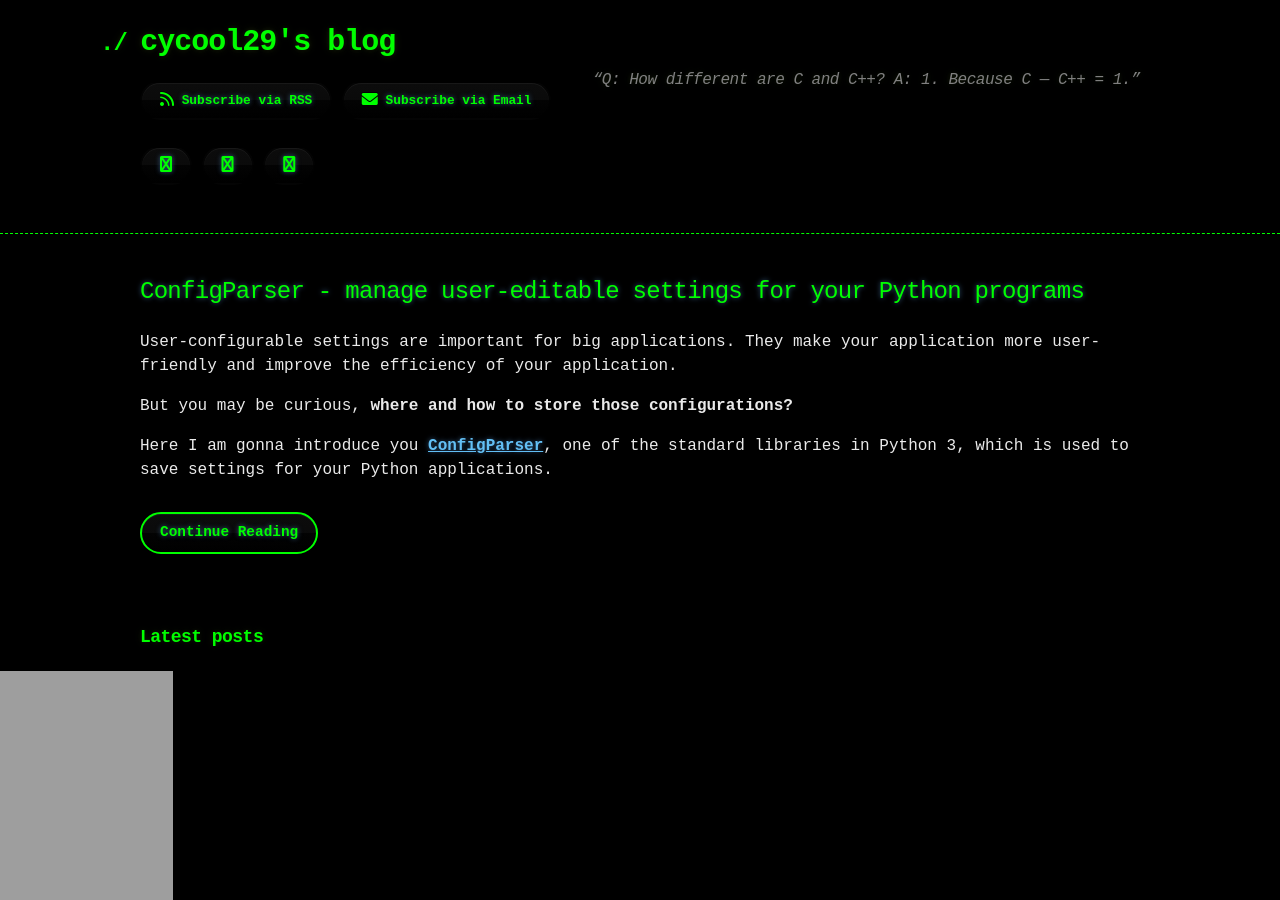
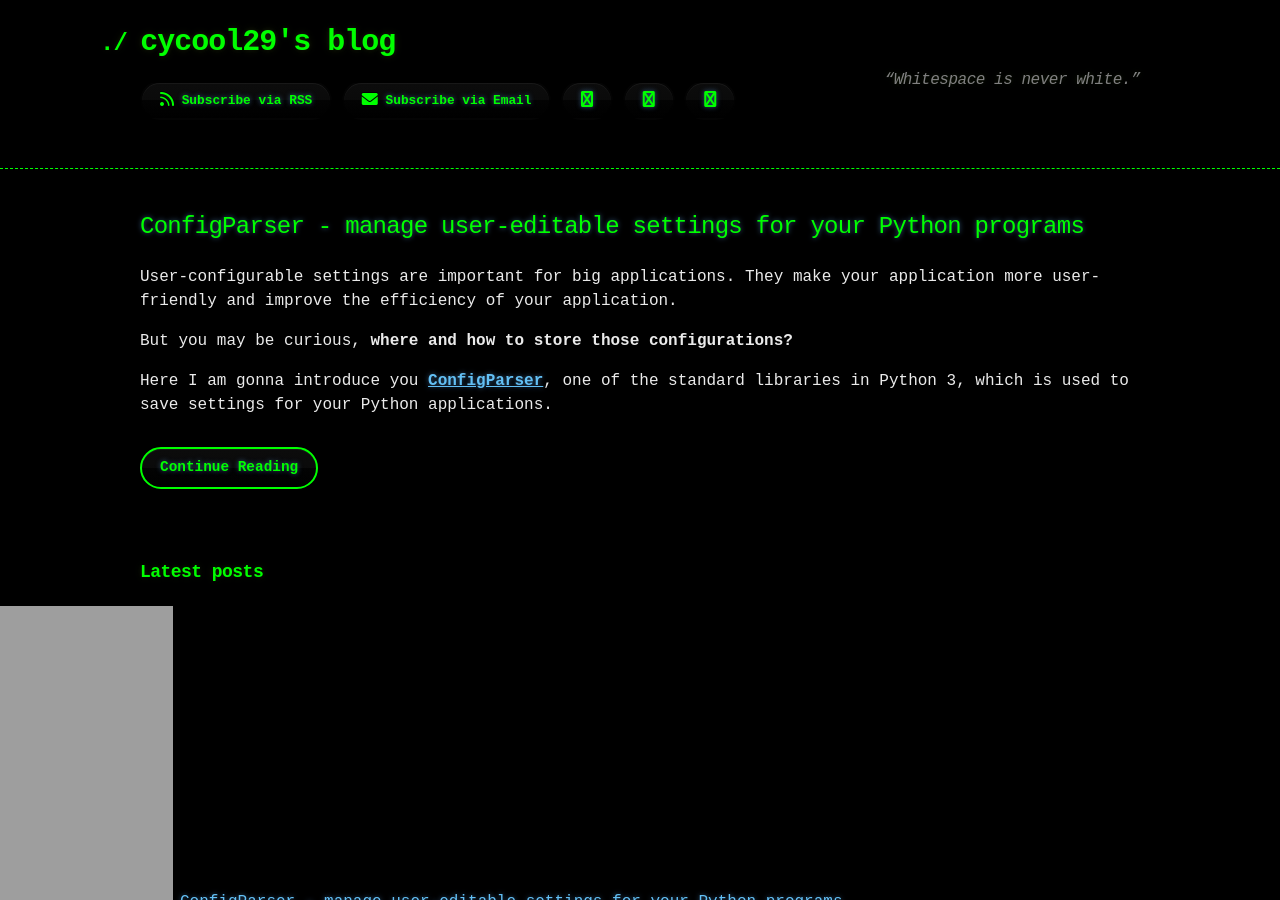
Before and after one commit to cycool29/cycool29.github.io, a Jekyll site: the page built from index.md, in a window 1280 px wide and 900 px high. Built offline with Jekyll 4.4.1, drawn with Linux system fonts in a browser that asks for light colours; a style sheet for code colours, icons or effects is not loaded.

Commit message:
Update quotes

```diff
--- a/_config.yml
+++ b/_config.yml
@@ -1,5 +1,5 @@
 title: cycool29's blog
-description: "“Q: How different are C and C++? A: 1. Because C — C++ = 1.” "
+description: "“Whitespace is never white.” "
 bio: A high school student. Intermediate in Python, Git, Bash. Learning JavaScript. He/Him. "
 author: cycool29
 url: https://cycool29.github.io
```
